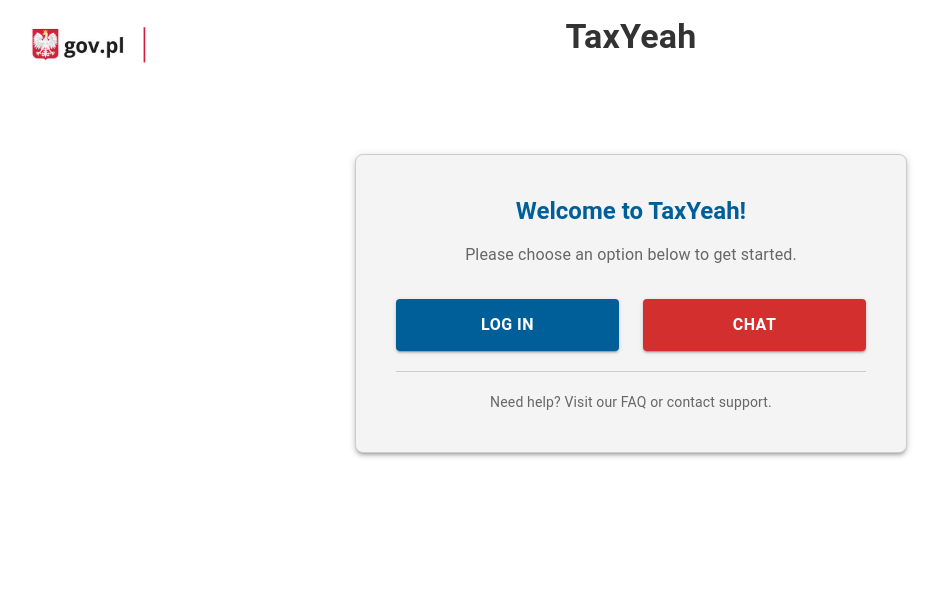
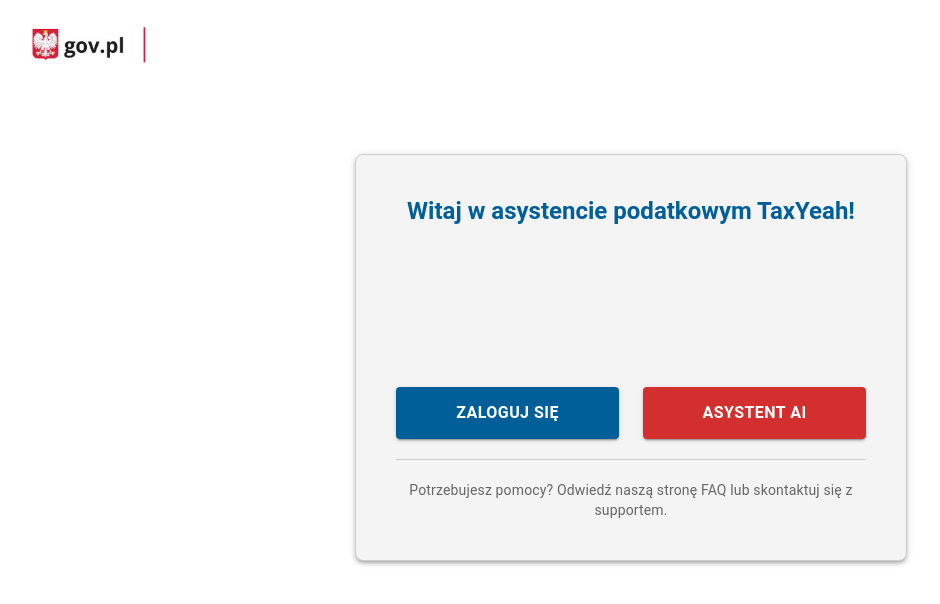
Before and after one commit to CleverLord/HackYeah2024, a React (Create React App) app in the folder front/: page / in a window 1280 px wide. Shown: the top 604 px of the page, without its empty margins (9-949 px from the left). Built offline with nearby package versions, Linux system fonts and the light colour scheme.

Commit message:
nearly working - super widoczki

```diff
--- a/front/src/components/Chat.js
+++ b/front/src/components/Chat.js
@@ -42,16 +42,16 @@
     };
 
     return (
-        <Container maxWidth="md" sx={{ mt: 2, backgroundColor: '#f5f5f5', borderRadius: '10px', height: '80vh', display: 'flex', flexDirection: 'column', padding: '0', boxShadow: '0px 4px 10px rgba(0, 0, 0, 0.1)' }}>
+        <Container maxWidth="md" sx={{ mt: 2, backgroundColor: '#ffffff', borderRadius: '10px', height: '80vh', display: 'flex', flexDirection: 'column', padding: '0', boxShadow: '0px 4px 10px rgba(0, 0, 0, 0.1)' }}>
 
             {/* Chat Header */}
-            <Box sx={{ display: 'flex', alignItems: 'center', padding: '10px', backgroundColor: '#ffffff', borderBottom: '1px solid #ccc' }}>
+            <Box sx={{ display: 'flex', alignItems: 'center', padding: '15px', backgroundColor: '#f4f4f4', borderBottom: '1px solid #cccccc' }}>
                 <Avatar src="https://i.pravatar.cc/40?img=1" alt="Visitor" sx={{ marginRight: '10px' }} />
-                <Typography variant="h6">Visitor</Typography>
+                <Typography variant="h6" sx={{ fontWeight: 'bold', color: '#005f99' }}>Visitor</Typography>
             </Box>
 
             {/* Chat Messages Container */}
-            <Box sx={{ flex: 1, overflowY: 'scroll', padding: '20px', backgroundColor: '#f0f0f0' }}>
+            <Box sx={{ flex: 1, overflowY: 'scroll', padding: '20px', backgroundColor: '#f5f5f5' }}>
                 {messages.map((msg, index) => (
                     <Box
                         key={index}
@@ -68,7 +68,7 @@
                                 maxWidth: '60%',
                                 padding: '10px 15px',
                                 borderRadius: '15px',
-                                backgroundColor: msg.sender === 'user' ? '#1976d2' : '#ffffff',
+                                backgroundColor: msg.sender === 'user' ? '#005f99' : '#ffffff',
                                 color: msg.sender === 'user' ? '#fff' : '#000',
                                 boxShadow: '0px 4px 10px rgba(0, 0, 0, 0.1)',
                             }}
@@ -85,7 +85,7 @@
             </Box>
 
             {/* Input Field and Send Button */}
-            <Box sx={{ display: 'flex', alignItems: 'center', padding: '10px', backgroundColor: '#ffffff', borderTop: '1px solid #ccc' }}>
+            <Box sx={{ display: 'flex', alignItems: 'center', padding: '15px', backgroundColor: '#f4f4f4', borderTop: '1px solid #cccccc' }}>
                 <TextField
                     fullWidth
                     variant="outlined"
@@ -93,9 +93,16 @@
                     value={inputMessage}
                     onChange={(e) => setInputMessage(e.target.value)}
                     onKeyDown={(e) => e.key === 'Enter' && handleSendMessage()} // Send message on Enter key
-                    sx={{ mr: 2 }}
+                    sx={{
+                        mr: 2,
+                        '& .MuiOutlinedInput-root': {
+                            '& fieldset': { borderColor: '#cccccc' },
+                            '&:hover fieldset': { borderColor: '#005f99' },
+                            '&.Mui-focused fieldset': { borderColor: '#005f99' },
+                        },
+                    }}
                 />
-                <IconButton color="primary" onClick={handleSendMessage}>
+                <IconButton color="primary" onClick={handleSendMessage} sx={{ padding: '10px' }}>
                     <SendIcon />
                 </IconButton>
             </Box>
--- a/front/src/components/Header.js
+++ b/front/src/components/Header.js
@@ -25,20 +25,6 @@
                     style={{ height: '50px' }} // Adjust size as necessary
                 />
             </Box>
-
-            {/* "TaxYeah" text in the center and slightly higher */}
-            <Typography
-                variant="h4"
-                sx={{
-                    position: 'absolute',
-                    left: '50%',
-                    transform: 'translateX(-50%) translateY(-20%)', // Move slightly up
-                    fontWeight: 'bold',
-                    color: '#333', // Adjust color as needed
-                }}
-            >
-                TaxYeah
-            </Typography>
         </Box>
     );
 }
--- a/front/src/components/HomePage.js
+++ b/front/src/components/HomePage.js
@@ -43,12 +43,8 @@
                         border: '1px solid #cccccc', // Soft border to match login form
                     }}
                 >
-                    <Typography variant="h5" sx={{ marginBottom: 2, color: '#005f99', fontWeight: 'bold' }}>
-                        Welcome to TaxYeah!
-                    </Typography>
-
-                    <Typography variant="body1" sx={{ marginBottom: 4, color: '#666666', textAlign: 'center' }}>
-                        Please choose an option below to get started.
+                    <Typography variant="h5" sx={{ marginBottom: 20, color: '#005f99', fontWeight: 'bold', textAlign: 'center' }}>
+                        Witaj w asystencie podatkowym TaxYeah!
                     </Typography>
 
                     {/* Buttons */}
@@ -74,7 +70,7 @@
                                 },
                             }}
                         >
-                            Log In
+                            Zaloguj się
                         </Button>
 
                         <Button
@@ -91,7 +87,7 @@
                                 },
                             }}
                         >
-                            Chat
+                            Asystent AI
                         </Button>
                     </Box>
 
@@ -99,8 +95,8 @@
                     <Divider sx={{ width: '100%', marginTop: '20px', borderBottomWidth: '1px', borderColor: '#cccccc' }} />
 
                     {/* Footer */}
-                    <Typography variant="body2" sx={{ marginTop: '20px', color: '#666666' }}>
-                        Need help? Visit our FAQ or contact support.
+                    <Typography variant="body2" sx={{ marginTop: '20px', color: '#666666', textAlign: 'center' }}>
+                        Potrzebujesz pomocy? Odwiedź naszą stronę FAQ lub skontaktuj się z supportem.
                     </Typography>
                 </Paper>
             </Container>
--- a/front/src/components/LoginForm.js
+++ b/front/src/components/LoginForm.js
@@ -89,7 +89,7 @@
                         <LockOutlinedIcon />
                     </Avatar>
                     <Typography component="h1" variant="h5" sx={{ marginBottom: 2 }}>
-                        Log in to your account
+                        Zaloguj sie do swojego konta
                     </Typography>
 
                     {/* Error alert for login issues */}
@@ -102,7 +102,7 @@
                     {/* Form begins here */}
                     <Box component="form" onSubmit={handleSubmit} noValidate sx={{ width: '100%' }}>
                         <Typography variant="body1" gutterBottom sx={{ fontWeight: 'bold', color: '#005f99' }}>
-                            Email Address
+                            Adres email
                         </Typography>
                         <TextField
                             margin="normal"
@@ -123,7 +123,7 @@
                             }}
                         />
                         <Typography variant="body1" gutterBottom sx={{ fontWeight: 'bold', color: '#005f99', mt: 2 }}>
-                            Password
+                            Hasło
                         </Typography>
                         <TextField
                             margin="normal"
@@ -148,7 +148,7 @@
                         {/* Remember Me Checkbox */}
                         <FormControlLabel
                             control={<Checkbox value="remember" sx={{ color: '#005f99' }} />}
-                            label="Remember me"
+                            label="Zapamiętaj mnie"
                             sx={{ color: '#333' }}
                         />
 
@@ -169,7 +169,7 @@
                                 },
                             }}
                         >
-                            Log in
+                            Zaloguj się
                         </Button>
                     </Box>
                 </Paper>
```
